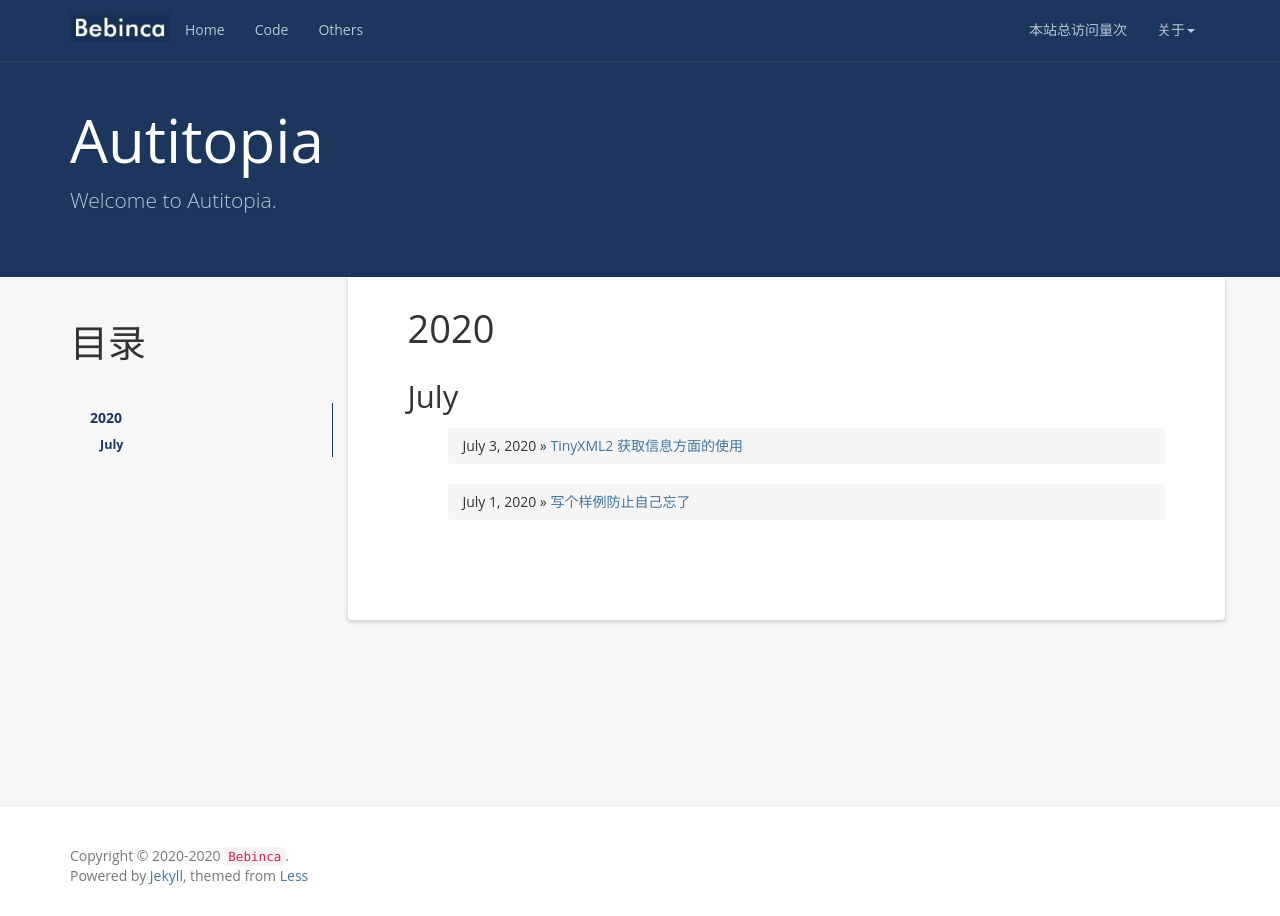
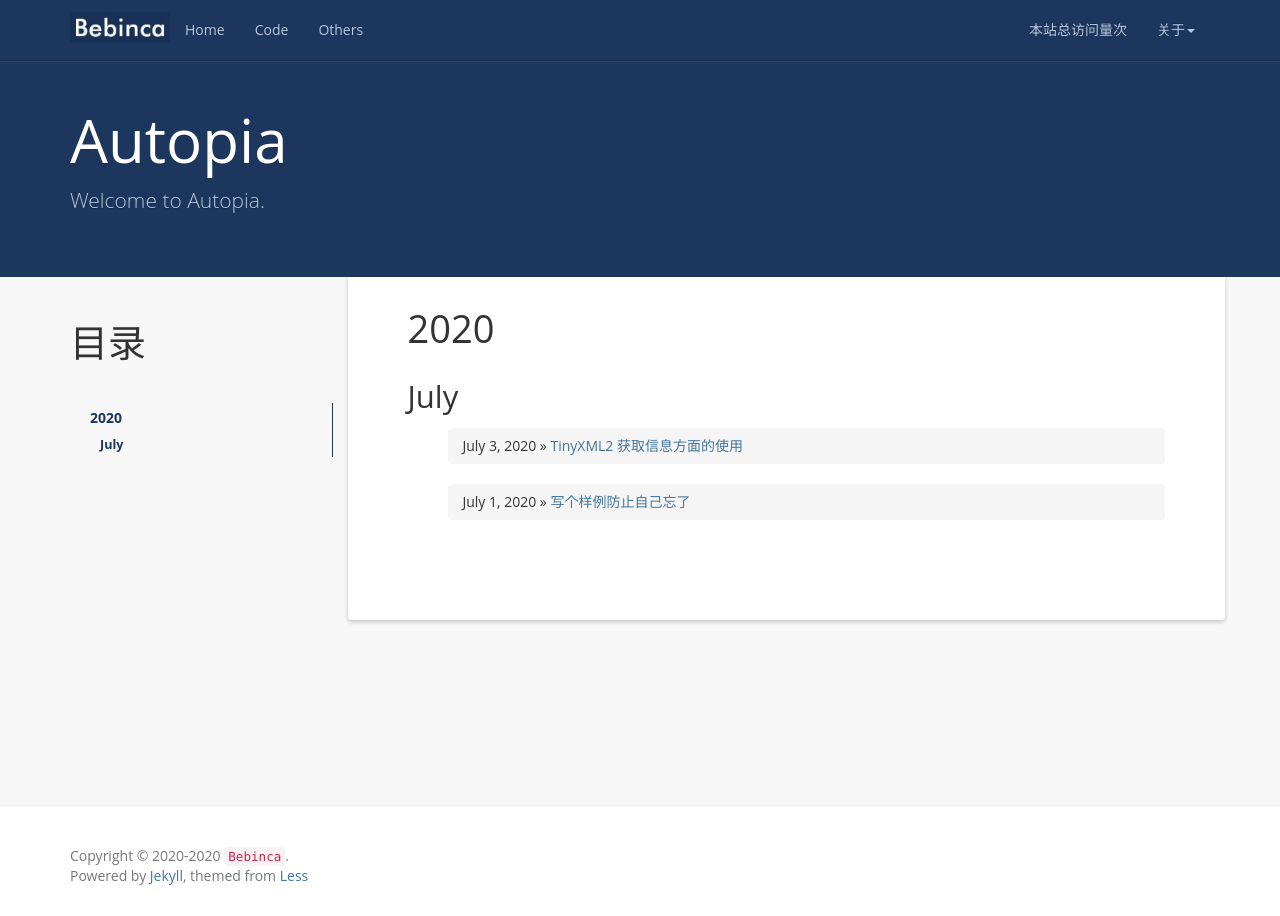
Before and after one commit to bebinca/bebinca.github.io, a Jekyll site: the page built from index.html, in a window 1280 px wide. Built offline with Jekyll 4.4.1, drawn with Linux system fonts in a browser that asks for light colours; nearby versions of some CDN libraries; a script that is not in the unit is left out; the list of posts is cut into pages by our own code; comment, search, counter and statistics services are not loaded.

Commit message:
Update _config.yml

```diff
--- a/_config.yml
+++ b/_config.yml
@@ -1,13 +1,13 @@
 # Site settings
-name: Autitopia
+name: Autopia
 email: bebincaa@163.com
 author: Bebinca
 url: https://bebinca.github.io/
 # resume_site: http://www.hifreud.com/Resume.io/
 github: https://github.com/bebinca/
 baseurl: ''
-description: Welcome to Autitopia.
-meta_description: Bebinca;autitopia
+description: Welcome to Autopia.
+meta_description: Bebinca;autopia
 motto: Sitting with the poison takes away the pain.
 banner: Private place to write.
 
```
